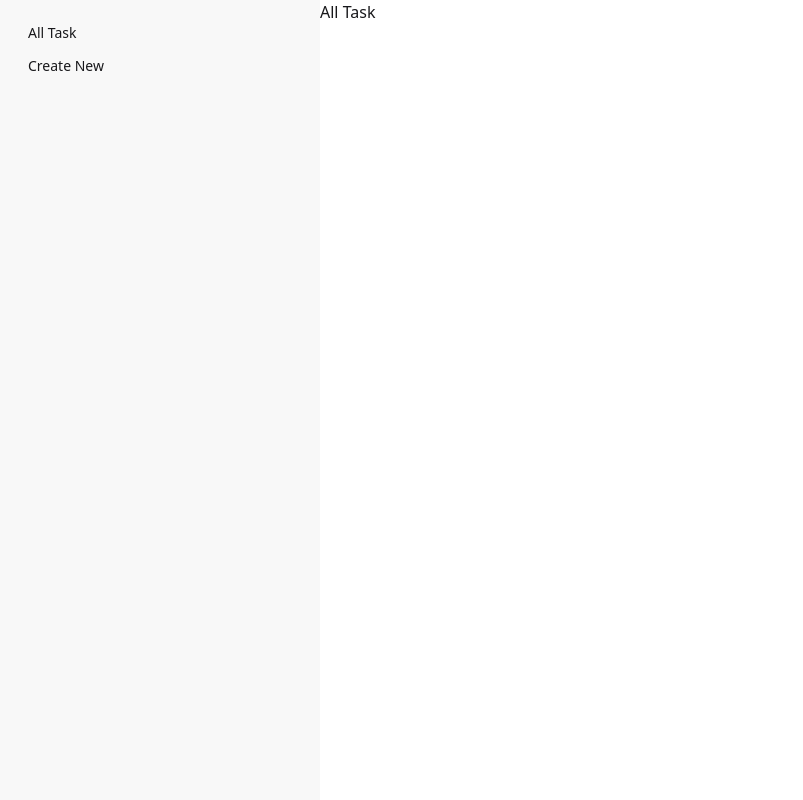
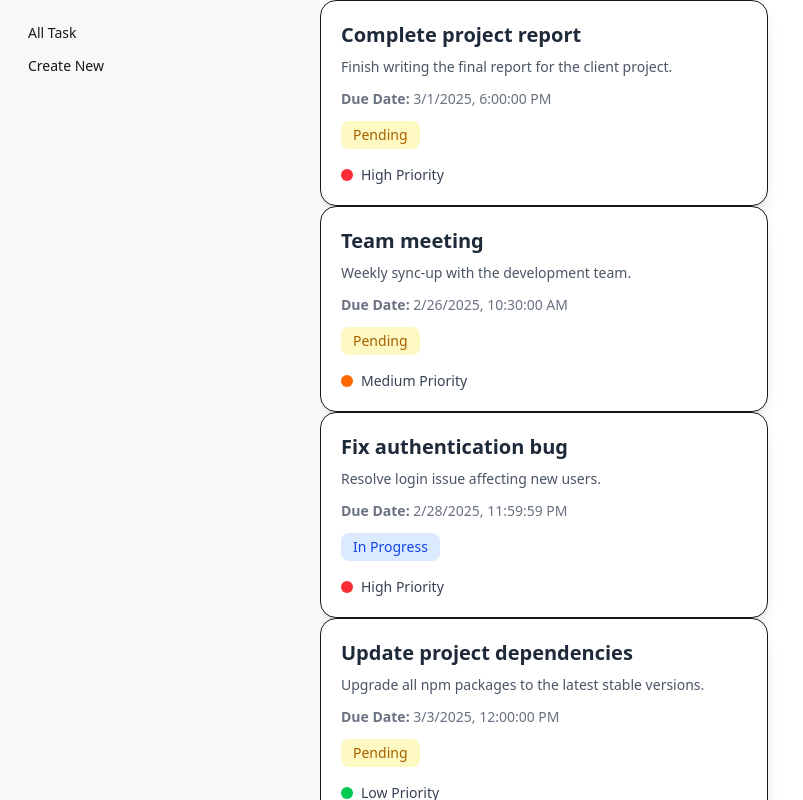
Before and after one commit to DKAbir111/Developer-Look-Client, a React (Vite) app: page /all-task in a window 1280 px wide. Shown: the top 800 px of the page, without its empty margins (0-803 px from the left). Built offline with nearby package versions, Linux system fonts and the light colour scheme.

Commit message:
design task card and stop props validation from eslint

```diff
--- a/eslint.config.js
+++ b/eslint.config.js
@@ -28,6 +28,7 @@ export default [
       ...react.configs.recommended.rules,
       ...react.configs['jsx-runtime'].rules,
       ...reactHooks.configs.recommended.rules,
+      "react/prop-types": "off",
       'react/jsx-no-target-blank': 'off',
       'react-refresh/only-export-components': [
         'warn',
--- a/src/pages/AllTask.jsx
+++ b/src/pages/AllTask.jsx
@@ -1,18 +1,21 @@
 import axios from "axios"
 import { useEffect, useState } from "react"
+import TaskCard from "./TaskCard"
 
 export default function AllTask() {
-    const [tast, setTask] = useState([])
+    const [tasts, setTasks] = useState([])
     useEffect(() => {
         axios.get('/Todos.json')
             .then(res => {
-                setTask(res.data)
+                setTasks(res.data)
             })
     }, [])
-    console.log(tast)
+    console.log(tasts)
     return (
         <div>
-            All Task
+            {
+                tasts.map(task => <TaskCard key={task.id} task={task} />)
+            }
         </div>
     )
 }
--- /dev/null
+++ b/src/pages/TaskCard.jsx
@@ -0,0 +1,36 @@
+const TaskCard = ({ task }) => {
+    const statusColors = {
+        Pending: "bg-yellow-100 text-yellow-700",
+        "In Progress": "bg-blue-100 text-blue-700",
+        Completed: "bg-green-100 text-green-700",
+    };
+
+    const priorityColors = {
+        High: "bg-red-500",
+        Medium: "bg-orange-500",
+        Low: "bg-green-500",
+    };
+
+    return (
+        <div className="max-w-md p-5 bg-white shadow-lg rounded-2xl border">
+            <h2 className="text-xl font-bold text-gray-800">{task?.title}</h2>
+            <p className="text-gray-600 text-sm mt-2">{task?.description}</p>
+            <p className="text-sm text-gray-500 mt-3">
+                <strong>Due Date:</strong> {new Date(task?.dueDate).toLocaleString()}
+            </p>
+            <span
+                className={`mt-3 inline-block px-3 py-1 text-sm font-medium rounded-lg ${statusColors[task?.status]}`}
+            >
+                {task.status}
+            </span>
+            <div className="mt-4 flex items-center gap-2">
+                <span
+                    className={`w-3 h-3 rounded-full ${priorityColors[task?.priority]}`}
+                ></span>
+                <span className="text-sm font-medium text-gray-700">{task?.priority} Priority</span>
+            </div>
+        </div>
+    );
+};
+
+export default TaskCard;
```
